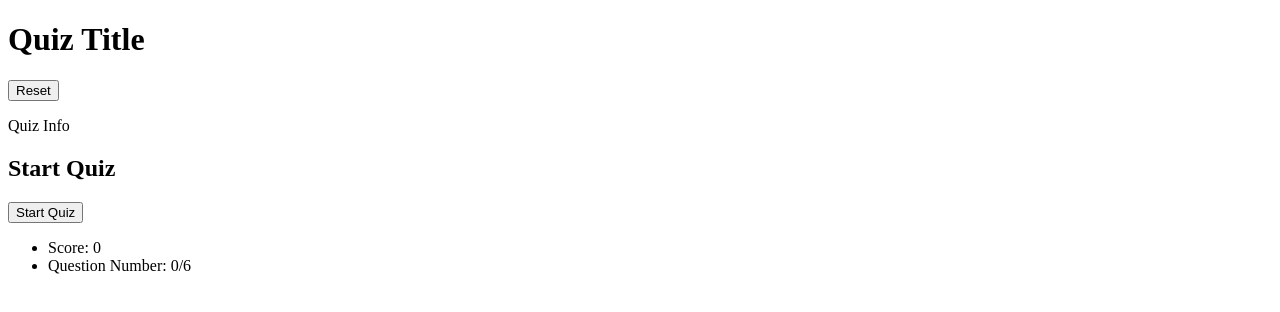
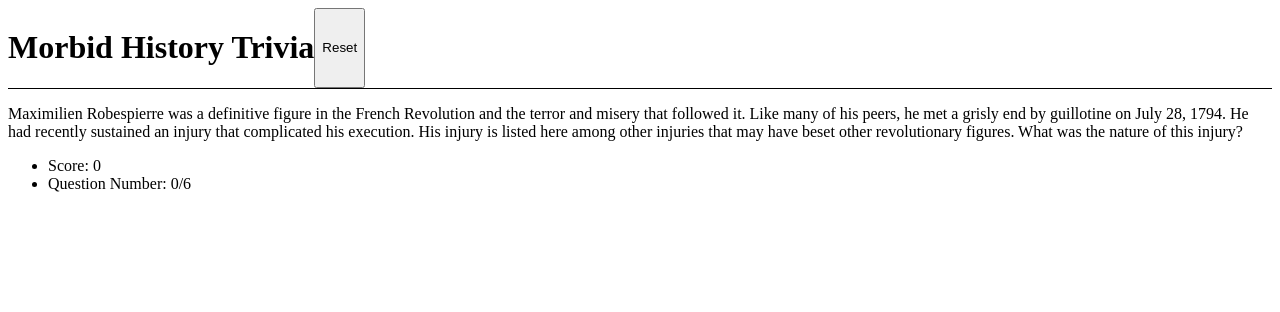
Before and after one commit to thinkful-ei-gecko/Alexander-Preet-QuizApp, a plain HTML site: page index.html in a window 1280 px wide. Both pictures are taken after a click on the button "Start Quiz". Drawn offline with nearby package versions, Linux system fonts and the light colour scheme.

Commit message:
some functions are working, changed some text

```diff
--- a/index.css
+++ b/index.css
@@ -1,5 +1,16 @@
+* {
+    box-sizing: border-box;
+}
+
+header {
+    border-bottom: 1px solid;
+    display: flex;
+}
+
 /* Resets the quiz */
-.resetButton {}
+.resetButton {
+
+}
 
 /* Copy w/o questions in main */
 .quizAbout{}
@@ -8,9 +19,11 @@
 
 .startButton{}
 
+.score {}
 /* In footer, span containing dynamic numbers. */
 .questionScore{}
 .questionNumber{}
+
 
 .question {}
 .questionText {}
@@ -23,3 +36,7 @@
 .submitButton {}
 .nextButton{}
 .endButton{}
+
+.hidden {
+    display: none;
+}
--- a/index.html
+++ b/index.html
@@ -10,13 +10,13 @@
 </head>
 <body>
     <header role="banner">
-        <h1>Quiz Title</h1>
+        <h1>Morbid History Trivia</h1>
         <button type="button" class="resetButton">Reset</button>
     </header>
 
     <main>
         <section class="quizAbout">
-            <p>Quiz Info</p>
+            <p>Are you a master of the sordid and terrible? Test your knowledge of sick, sad world history with this deadly 6-part quiz.</p>
         </section>
         <section class="quizStart">
             <h2>Start Quiz</h2>
@@ -25,10 +25,12 @@
     </main>
 
     <footer role="contentinfo">
-        <ul>
-            <li>Score: <span class="questionScore">0</span></li>
-            <li>Question Number: <span class="questionNumber">0</span>/6</li>
-        </ul>
+        <section class = "score">
+            <ul>
+                <li>Score: <span class="questionScore">0</span></li>
+                <li>Question Number: <span class="questionNumber">0</span>/6</li>
+            </ul>
+        </section>
     </footer>
 
     <script src="https://code.jquery.com/jquery-3.4.1.slim.min.js"></script>
--- a/index.js
+++ b/index.js
@@ -1,33 +1,50 @@
 'use strict'
 
-const questionNum = 0;
+//This should probably be in a function later.
+let questionNum = 0;
 
-//start quiz
+//Shuffles an array
+function shuffle(array){
+
+}
+
+//Start quiz, set questionNum, retrieve first question.
 function startQuiz(){
-  $('.quizStart').on('click', (event => {
-    console.log('I am working!');
-    // $('.quizStart').remove();
-    // nextQuestion();
+  $('.startButton').on('click', (event => {
+    $('.quizStart, .quizAbout').remove();
+    nextQuestion(questionNum);
   }));
 }
 
-//generate question
-function generateQuestion(){
-  const questionData = morbidQuestions[questionNum];
-  let questionHtml = `
-    <section class="section">
-        <p>${questionData.question}</p>
+//Generate question, a callback function for nextQuestion().
+function generateQuestionHtml(number){
+  let questionData = '';
+  questionData = morbidQuestions[number];
+  generateAnswerHtml(questionData.answers);
+  return `
+    <section class="question">
+        <p class="questionText">${questionData.question}</p>
     </section>
   `;
 }
 
+function generateAnswerHtml(answerArr){
+  shuffle(answerArr);
+  answerArr.forEach((answer )=> console.log(answer));
+}
 
 //next question
 function nextQuestion(){
-    const question = generateQuestion();
-    ++questionNum;
-    return question;
+  let question = generateQuestionHtml(questionNum);
+  $('main').append(question);
+  ++questionNum;
+  return question;
+  console.log(questionNum);
 }
+
+$('nextButton').click(event => {
+  nextQuestion();
+});
 
 //check if answer is correct/incorrect
 function userAnswerCorrect(){
@@ -38,12 +55,9 @@ function userAnswerIncorrect(){
 
 }
 
-//update score and question number
+//update score
 function updateScore(){
-
-}
-
-function updateQuestionNumber(){
+  let score = 0;
 
 }
 
```
Also changed, not shown: 1 other file.
